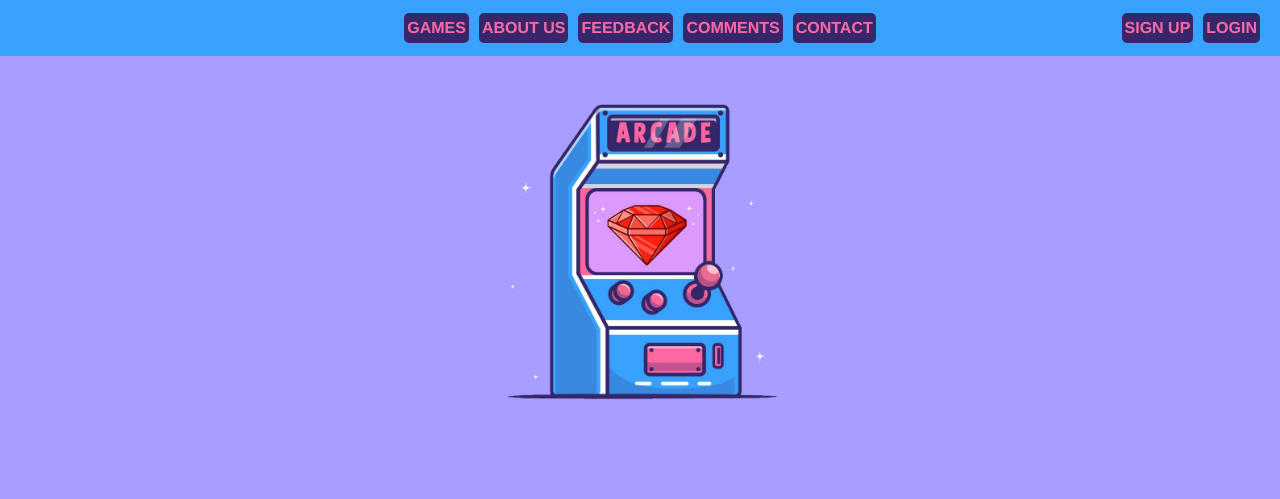
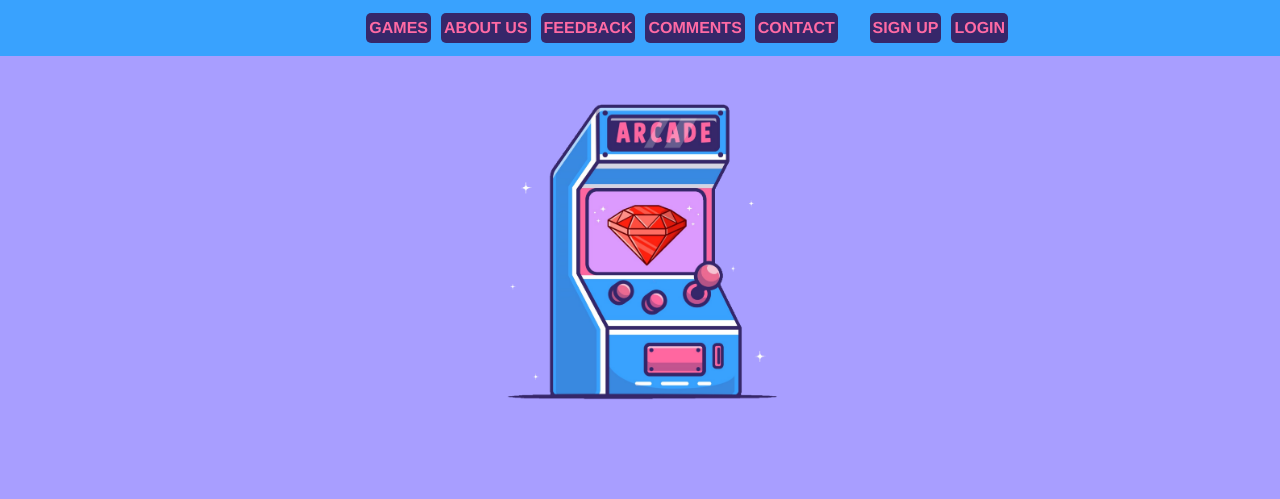
Before and after one commit to ArcadeGems/COSC219Project, a PHP site: page / in a window 1280 px wide. Shown: the top 499 px of the page. Run offline with PHP 8.4, Linux system fonts and the light colour scheme; some web fonts are replaced.

Commit message:
Reorganized code/CSS fixes

```diff
--- a/css/style.css
+++ b/css/style.css
@@ -40,27 +40,46 @@ a:link {
 	background-color: rgb(57, 162, 254);
 	z-index: 1;
 	font-weight: bold;
+	white-space: nowrap;
+	.clearfix::after {
+		content: "";
+		clear: both;
+		display: table;
+	  }
 	:hover {
 		color:white;
 	}
+}
+.navbar-container {
+	display: flex;
+	justify-content:space-around;
+
+	padding: 0 10%;
+	width: 80%;
 }
 #footer-social	:hover {
 	color:white;
 }
 .navbar ul.main-links {
 	display: flex;
+
+
 	list-style: none;
 	margin: 0;
 	padding: 5px;
 	background-color: rgb(57, 162, 254);
+
 }
 
 .navbar ul.main-links li {
+	position:relative;
 	margin: 0 5px;
 	background-color: rgb(54, 39, 106);
 	border-radius: 5px;
 	border: 3px solid transparent;
 	color: rgb(255, 106, 164);
+
+
 }
 
 .navbar ul.main-links li:hover {
@@ -75,9 +94,10 @@ a:link {
 }
 
 .navbar ul.sub-links {
+	float: right;
 	display: flex;
-	position: absolute;
-	right: 10px;
+	justify-content: space-evenly;
+
 	list-style: none;
 	margin: 0;
 	padding: 5px;
@@ -90,6 +110,7 @@ a:link {
 	border-radius: 5px;
 	border: 3px solid transparent;
 	color: rgb(255, 106, 164);
+
 }
 
 .logo img,
@@ -217,3 +238,36 @@ position: relative;
 	justify-content: center;
 	align-items: center;
 }
+@keyframes rainbow {
+    0% {
+      color: red;
+    }
+
+    14% {
+      color: orange;
+    }
+
+    28% {
+      color: yellow;
+    }
+
+    42% {
+      color: lime;
+    }
+
+    57% {
+      color: blue;
+    }
+
+    71% {
+      color: indigo;
+    }
+
+    85% {
+      color: violet;
+    }
+
+    100% {
+      color: red;
+    }
+  }
--- a/index.php
+++ b/index.php
@@ -5,15 +5,11 @@
   <title>Arcade-Gems</title>
   <meta charset="utf-8" />
   <link rel="icon" type="image/x-icon" href="/img/favicon.ico">
-  <meta name="viewport" content="width=device-width, initial-scale=1">
+  <!-- <meta name="viewport" content="width=1024"> -->
+  <meta name="viewport" content="width=device-width, initial-scale=.5">
   <link rel="stylesheet" href="https://cdnjs.cloudflare.com/ajax/libs/font-awesome/5.15.3/css/all.min.css" />
   <link rel="stylesheet" href="https://stackpath.bootstrapcdn.com/bootstrap/5.0.0-alpha1/css/bootstrap.min.css" integrity="sha384-r4NyP46KrjDleawBgD5tp8Y7UzmLA05oM1iAEQ17CSuDqnUK2+k9luXQOfXJCJ4I" crossorigin="anonymous">
   <link rel="stylesheet" href="css/style.css" />
-  <!--
-  <link rel="stylesheet" href="https://cdnjs.cloudflare.com/ajax/libs/bootstrap-social/5.1.1/bootstrap-social.min.css">
-   additional fonts for social media icons text if desired later:
-  <link rel="stylesheet" href="https://cdnjs.cloudflare.com/ajax/libs/font-awesome/5.15.3/css/all.min.css" />
-  -->
 
 </head>
 
@@ -43,5 +39,4 @@
   <script src="https://stackpath.bootstrapcdn.com/bootstrap/5.0.0-alpha1/js/bootstrap.min.js" integrity="sha384-oesi62hOLfzrys4LxRF63OJCXdXDipiYWBnvTl9Y9/TRlw5xlKIEHpNyvvDShgf/" crossorigin="anonymous"></script>
   <script src="https://cdn.jsdelivr.net/npm/popper.js@1.16.0/dist/umd/popper.min.js" integrity="sha384-Q6E9RHvbIyZFJoft+2mJbHaEWldlvI9IOYy5n3zV9zzTtmI3UksdQRVvoxMfooAo" crossorigin="anonymous"></script>
 </body>
-
 </html>
--- a/php/content/index_body.php
+++ b/php/content/index_body.php
@@ -2,41 +2,7 @@
 session_start();
 ?>
 <script src="https://ajax.googleapis.com/ajax/libs/jquery/3.5.1/jquery.min.js"></script>
-<style>
-  @keyframes rainbow {
-    0% {
-      color: red;
-    }
 
-    14% {
-      color: orange;
-    }
-
-    28% {
-      color: yellow;
-    }
-
-    42% {
-      color: lime;
-    }
-
-    57% {
-      color: blue;
-    }
-
-    71% {
-      color: indigo;
-    }
-
-    85% {
-      color: violet;
-    }
-
-    100% {
-      color: red;
-    }
-  }
-</style>
 <h1 id="games">
   <br>
   <h2>Our Games</h2>
--- a/php/structure/social_media_icons.html
+++ b/php/structure/social_media_icons.html
@@ -5,8 +5,8 @@
 				<i class="fab fa-linkedin-in fa-2x"></i>
 			</button>
 			<div class="dropdown-menu" aria-labelledby="socialMediaDropdown">
-				<a class="dropdown-item" href="www.linkedin.com/in/reillymager">Reilly</a>
-				<a class="dropdown-item" href="www.linkedin.com/in/cade-dempsey-676045263/">Cade</a>
+				<a class="dropdown-item" href="https://www.linkedin.com/in/reillymager">Reilly</a>
+				<a class="dropdown-item" href="https://www.linkedin.com/in/cade-dempsey-676045263/">Cade</a>
 			</div>
 		</div>
 
--- a/php/structure/top_navigation_bar.php
+++ b/php/structure/top_navigation_bar.php
@@ -1,5 +1,9 @@
 <?php
-session_start();
+
+if (session_status() == PHP_SESSION_NONE) {
+	ob_start();
+	session_start();
+}
 $gamesLink = "#games";
 $aboutUsLink = "#aboutus";
 $joinNowLink = "#database";
@@ -48,8 +52,11 @@ if (!(strpos(basename($_SERVER['PHP_SELF']), "index.php"))) {
 	</div>
 
 
-	<nav class="navbar">
+	<nav class="navbar" >
+	<div class="navbar-container">
+		<div><ul><li style="visibility: hidden;">LOGIN</li></ul></div>
 		<ul class="main-links">
+
 			<li><a href="<?php echo $indexLink . $gamesLink; ?>">GAMES</a></li>
 			<li><a href="<?php echo $indexLink . $aboutUsLink; ?>">ABOUT US</a></li>
 			<li><a href="<?php echo $indexLink . $feedbackLink; ?>">FEEDBACK</a></li>
@@ -60,8 +67,9 @@ if (!(strpos(basename($_SERVER['PHP_SELF']), "index.php"))) {
 			<li><a id="signUpBtn" href="./signup_page.php">SIGN UP</a></li>
 			<li><a> <a id="loginBtn" href="" data-toggle="modal" data-target="#modalLoginForm">LOGIN</a></li>
 		</ul>
-
+	</div>
 	</nav>
 	<script src="JS/loginFunction.js"></script>
+
 	<script src="JS/cookie.js"></script>
 </body>
```
Also changed, not shown: JS/terminalFunction.js (+0 -8 lines), php/content/terminal.php (+4 -7 lines), signup_page.php (+10 -33 lines), junk/bs/LOGO.png (renamed from img/LOGO.png), junk/bs/bs_login1.php (renamed from bs/bs_login1.php), junk/bs/bs_login_modal.html (renamed from bs_login_modal.html), junk/bs/bs_signup.php (renamed from bs/bs_signup.php), junk/bs/cartoonmanjumping.jpg (renamed from img/cartoonmanjumping.jpg), junk/bs/laptop_transparent_screen.png (renamed from img/laptop_transparent_screen.png), junk/bs/logo_square_1485x1485_tight.jpg (renamed from img/logo_square_1485x1485_tight.jpg), junk/bs/logo_square_2000x2000.jpg (renamed from img/logo_square_2000x2000.jpg), junk/bs/logo_square_2970x1485_long.jpg (renamed from img/logo_square_2970x1485_long.jpg), junk/bs/studyowl.jpg (renamed from img/studyowl.jpg), junk/bs/workingonitclear2.png (added), 2 other files.
